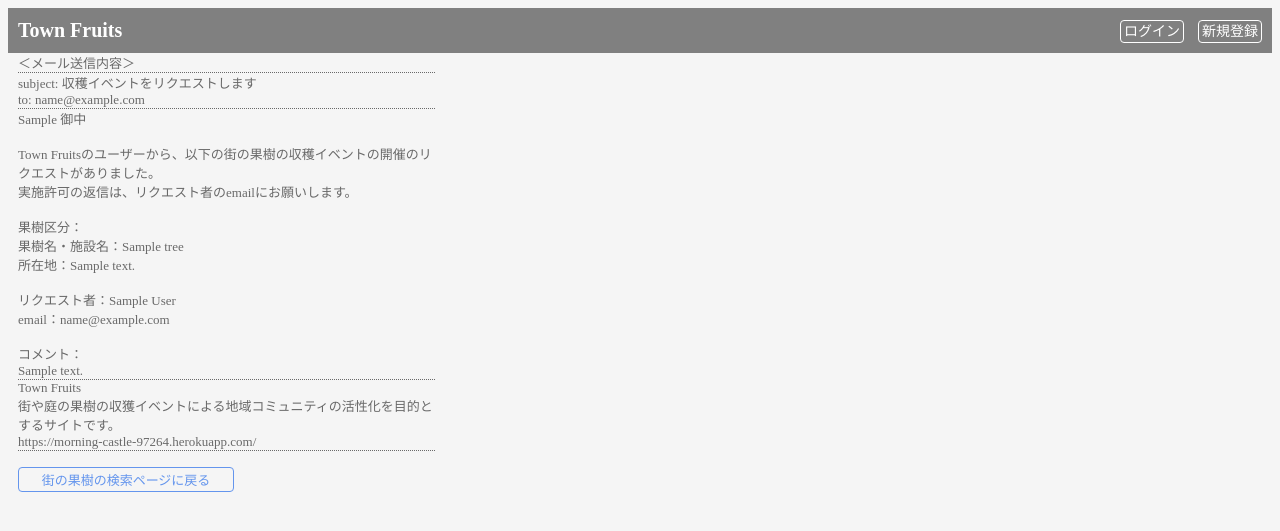
After one commit to nori2711/gdnfruit, a Rails app: page /requests/1 in a window 1280 px wide. The commit adds this page. Shown: the top 531 px of the page. Run offline with Rails 7, Linux system fonts and the light colour scheme; tables that the repository leaves empty hold one stand-in row (values such as "Sample post"); style sheets or scripts are compiled from the project's sources; parts of the project's set-up code (start-up, migrations or seed data) failed here and were passed over; some libraries are stand-ins or nearby versions.

Commit message:
herokuではletter_openerが動かないようなのでダミーメール機能を実装

```diff
--- a/app/assets/stylesheets/fruits.scss
+++ b/app/assets/stylesheets/fruits.scss
@@ -610,3 +610,27 @@ header {
   margin: 0;
   text-align: center;
 }
+
+.dummy-mail {
+  color: #696969;
+  width: 33%;
+  min-width: 300px;
+  padding: 0 10px;
+  font-size: 13px;
+
+  a {
+    color: #6495ed;
+    border: 1px solid #6495ed;
+    border-radius: 4px;
+    padding: 2px 7px;
+    margin: 0 0 10px 0;
+    display: inline-block;
+    width: 200px;
+    text-align: center;
+  }
+
+  a:hover {
+    color: #fff;
+    background-color: #6495ed;
+  }
+}
--- a/app/controllers/requests_controller.rb
+++ b/app/controllers/requests_controller.rb
@@ -7,12 +7,17 @@ class RequestsController < ApplicationController
   def create
     @request = Request.new(request_params)
     if @request.save
-      NotificationMailer.send_confirm_to_request(@request).deliver
+      # NotificationMailer.send_confirm_to_request(@request).deliver
+      redirect_to "/requests/#{@request.id}"
       flash[:notice] = "街の果樹の収穫イベントリクエストメールを送信しました。"
-      redirect_to "/trees"
+      # redirect_to "/trees"
     else
       render "new"
     end
+  end
+
+  def show
+    @request = Request.find(params[:id])
   end
 
   private
--- a/app/views/requests/new.html.erb
+++ b/app/views/requests/new.html.erb
@@ -2,6 +2,7 @@
   <%= form_for [@tree, @request] do |r| %>
     <div class="actions">
       <%= r.submit "リクエストメールを送る", class: "btn btn--block" do %>
+      <%= link_to 'リクエスト', "/requests/show/#{request.id}", method: :get %>
       <% end %>
     </div>
     <div style="margin: 8px 0px">
--- /dev/null
+++ b/app/views/requests/show.html.erb
@@ -0,0 +1,33 @@
+<div class="dummy-mail">
+  <li style="border-bottom: dotted 0.5px;list-style: none">
+    ＜メール送信内容＞</br>
+  </li>
+  <li style="border-bottom: dotted 0.5px;list-style: none">
+    subject: 収穫イベントをリクエストします</br>
+    to: <%= @request.tree.government.hall_email %></br>
+  </li>
+  <li style="border-bottom: dotted 0.5px;list-style: none">
+    <%= @request.tree.government.hall %> 御中</br>
+    </br>
+    Town Fruitsのユーザーから、以下の街の果樹の収穫イベントの開催のリクエストがありました。</br>
+    実施許可の返信は、リクエスト者のemailにお願いします。</br>
+    </br>
+    果樹区分：<%= @request.tree.tree_type %></br>
+    果樹名・施設名：<%= @request.tree.tree_name %></br>
+    所在地：<%= @request.tree.tree_address2 %></br>
+    </br>
+    リクエスト者：<%= @request.user.name %></br>
+    email：<%= @request.user.email %></br>
+    </br>
+    コメント：</br>
+    <%= @request.comment %>
+    </br>
+  </li>
+  <li style="border-bottom: dotted 0.5px;list-style: none">
+    Town Fruits</br>
+    街や庭の果樹の収獲イベントによる地域コミュニティの活性化を目的とするサイトです。</br>
+    https://morning-castle-97264.herokuapp.com/</br>
+  </li>
+  </br>
+  <%= link_to '街の果樹の検索ページに戻る', "/trees", method: :get %>
+</div>
--- a/config/routes.rb
+++ b/config/routes.rb
@@ -3,6 +3,7 @@ Rails.application.routes.draw do
   devise_for :users
   resources :users
   resources :trees
+  resources :requests
 
   resources :fruits do
     resources :harvests
```
